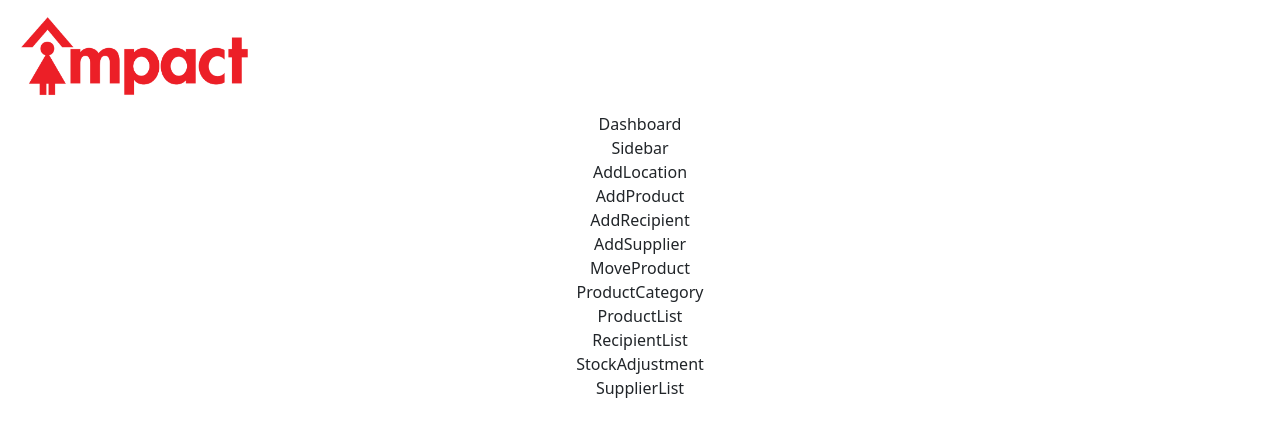
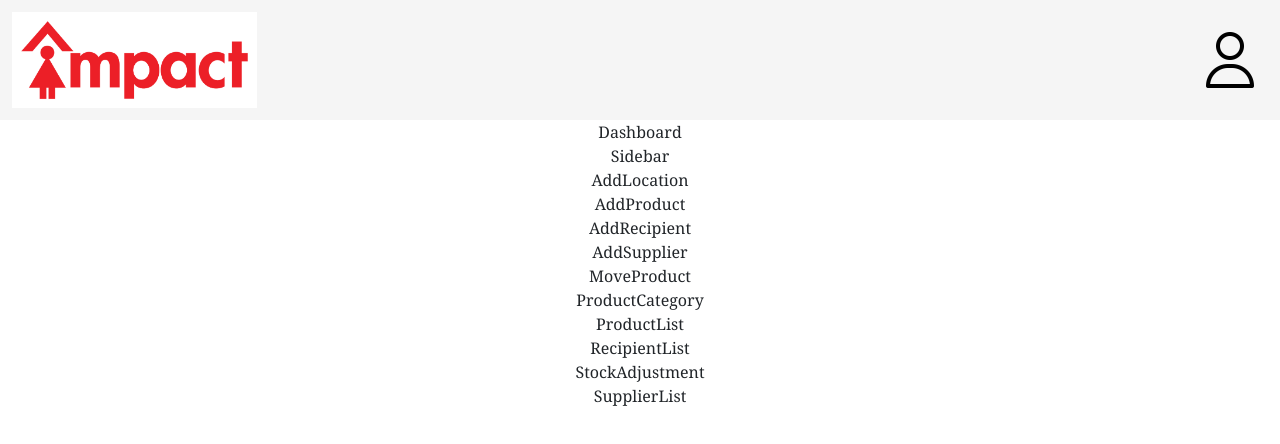
Before and after one commit to hnhtran/impact4women, a React (Create React App) app: page / in a window 1280 px wide. Shown: the top 444 px of the page. Built offline with nearby package versions, Linux system fonts and the light colour scheme.

Commit message:
navbar complete

```diff
--- a/src/components/Navbar/Navbar.css
+++ b/src/components/Navbar/Navbar.css
@@ -1,5 +1,37 @@
+* {
+    font-family: Georgia, 'Nimbus Roman No9 L', 'Century Schoolbook L', serif;
+    box-sizing: border-box;
+  }
+
 .Logo {
     height: 12vmin;
     display: flex;
     align-items: left;
 }
+
+.profilePicture{
+    width: 8vmin;
+    height: 8vmin;
+    margin: .25em;
+  }
+
+  .profilePicture:hover{
+    width: 8.5vmin;
+    height: 8.5vmin;
+  }
+
+.nav {
+    display: flex;
+    justify-content: space-between;
+    align-items: center;
+    padding: 0 1em;
+    background-color: #f5f5f5;
+    color: #333;
+    font-size: 1.5em;
+    font-weight: bold;
+    height: 15vmin;
+    width: 100%;
+    position: fixed;
+    top: 0;
+    z-index: 1;
+  }
--- a/src/components/Navbar/Navbar.jsx
+++ b/src/components/Navbar/Navbar.jsx
@@ -3,9 +3,10 @@ import { Navbar } from 'reactstrap'
 
 export const NavBar = () => {
   return (
-    <Navbar>
+    <Navbar className='nav'>
         <img src="impactLogo.png" alt="impact logo" className='Logo'/>
 
+        <img src='usericonOG.png' className="profilePicture" alt=""/>
     </Navbar>
   )
 }
--- a/src/index.js
+++ b/src/index.js
@@ -3,10 +3,11 @@ import ReactDOM from 'react-dom/client';
 import './index.css';
 import App from './pages/App/App';
 import 'bootstrap/dist/css/bootstrap.css';
+import { BrowserRouter as Router } from 'react-router-dom';
 
 const root = ReactDOM.createRoot(document.getElementById('root'));
 root.render(
   <React.StrictMode>
-    <App />
+    <Router><App/></Router>
   </React.StrictMode>
 );
```
Also changed, not shown: public/usericonOG.png (added).
